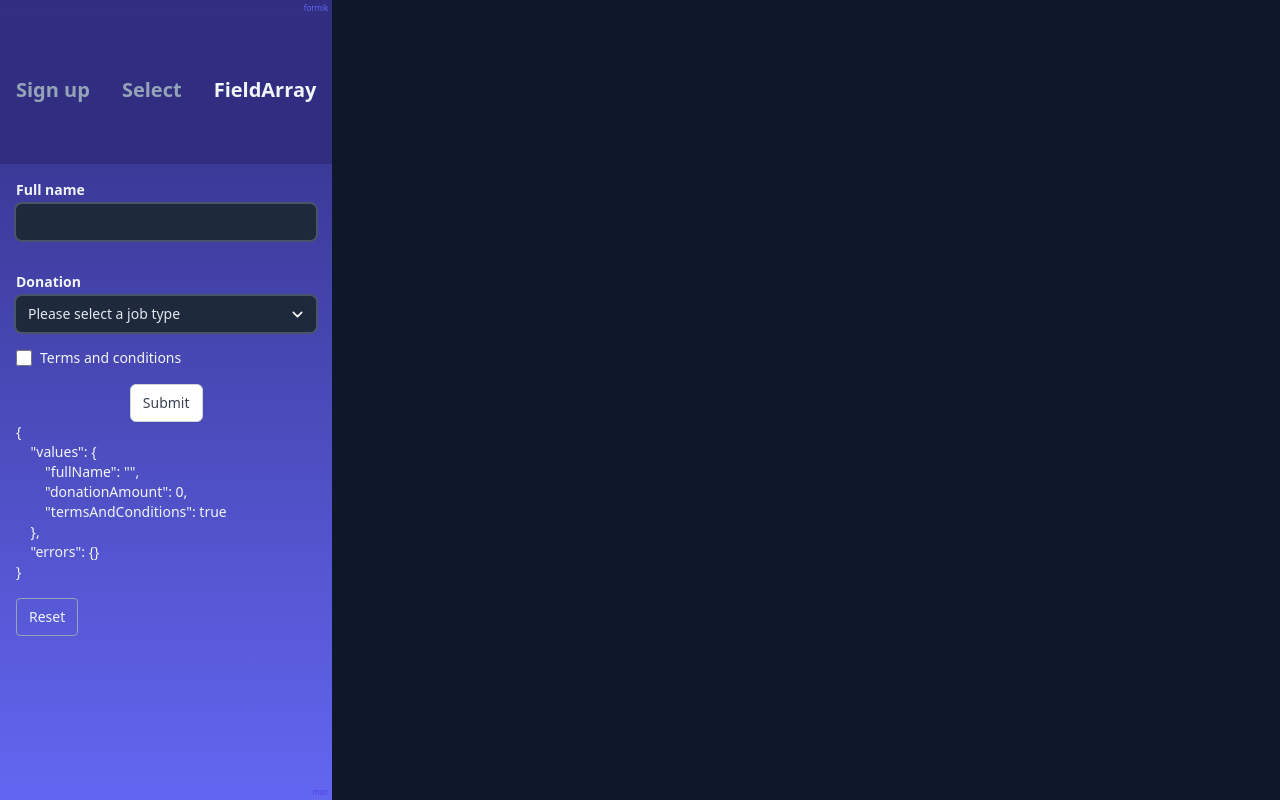
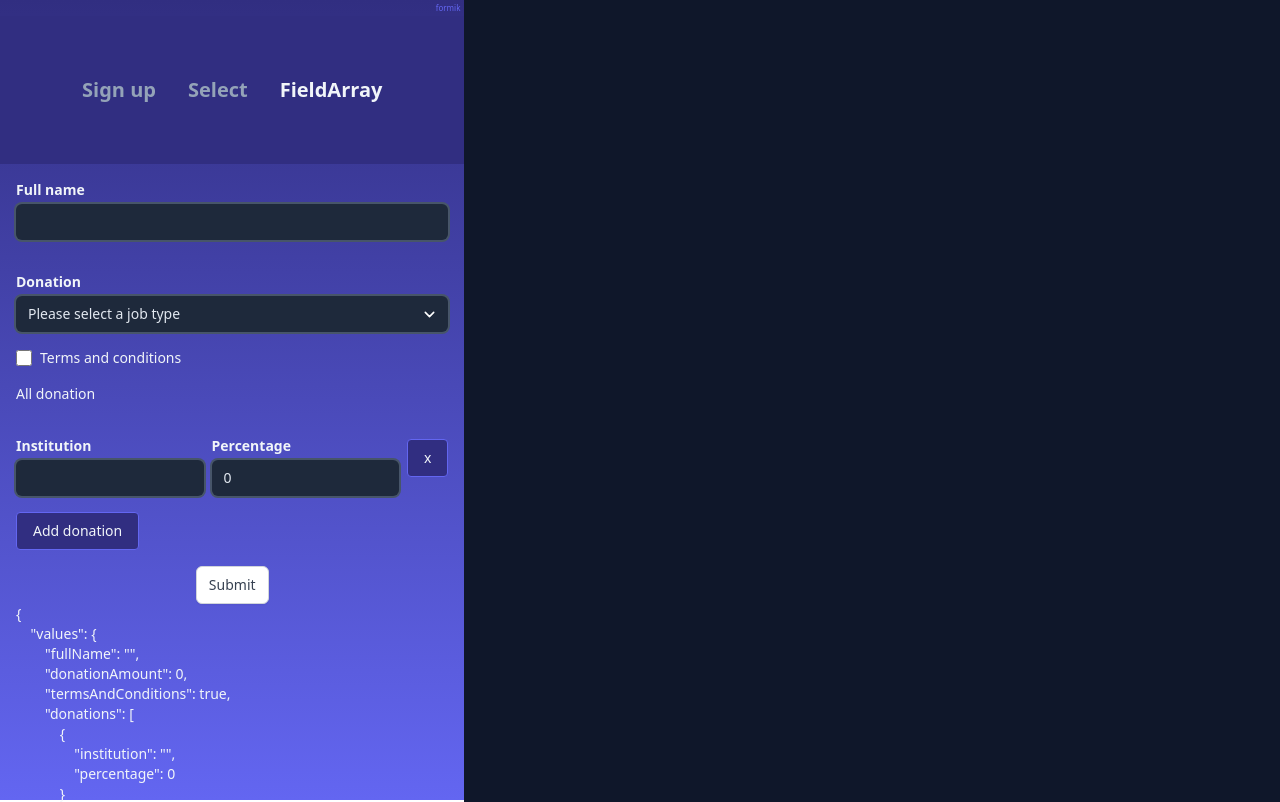
Before and after one commit to maxzz/forms-formik, a React (Vite) app: page / in a window 1280 px wide. Shown: the top 802 px of the page. Built offline with nearby package versions, Linux system fonts and the light colour scheme.

Commit message:
WIP. Form3. add donations as FieldArray

```diff
--- a/src/components/Form3/index.tsx
+++ b/src/components/Form3/index.tsx
@@ -1,21 +1,30 @@
 import React from 'react';
-import { Field, Form, Formik } from 'formik';
+import { Field, FieldArray, Form, Formik } from 'formik';
 import { CustomInput } from '../Form2/CustomInput';
 import { CustomSelect } from '../Form2/CustomSelect';
 import { form3Schema } from './validation';
 import { DisplayInfo } from '../UI';
 import { CustomCheckbox } from '../Form2/CustomCheckbox';
 
+type Donation = {
+    institution: string;
+    percentage: number;
+};
+
 type Values = {
     fullName: string;
     donationAmount: number;
     termsAndConditions: boolean;
+    donations: Donation[];
 };
+
+const emptyDonation: Donation = { institution: '', percentage: 0 };
 
 const initialValues: Values = {
     fullName: '',
     donationAmount: 0,
     termsAndConditions: true,
+    donations: [emptyDonation],
 };
 
 async function onSubmit(values: Values) {
@@ -55,6 +64,37 @@ export function Form3() {
                             as={CustomCheckbox}
                         />
 
+                        <FieldArray name="donations">
+                            {({ push, move }) => (<>
+
+                                <div className="">
+                                    All donation
+                                </div>
+
+                                {values.donations.map((_donation, index) => (
+                                    <div className="flex items-center space-x-2">
+                                        <Field
+                                            name={`donations[${index}].institution`}
+                                            label="Institution"
+                                            as={CustomInput}
+                                        />
+                                        <Field
+                                            name={`donations[${index}].percentage`}
+                                            label="Percentage"
+                                            type="number"
+                                            as={CustomInput}
+                                        />
+                                        <button className="px-4 py-2 bg-indigo-900 border-indigo-500 hover:bg-indigo-800 border rounded active:scale-[.97]">x</button>
+                                    </div>
+                                ))}
+
+                                <div className="">
+                                    <button className="px-4 py-2 bg-indigo-900 border-indigo-500 hover:bg-indigo-800 border rounded active:scale-[.97]">Add donation</button>
+                                </div>
+
+                            </>)}
+                        </FieldArray>
+
                         <button disabled={isSubmitting} type="submit" className="tm-button-submit">
                             Submit
                         </button>
```
